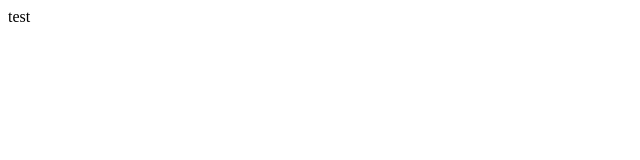
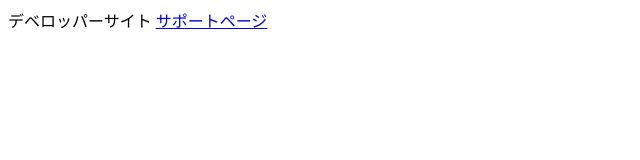
Before and after one commit to garden-source/kakinbo-hp, a plain HTML site: page index.html in a window 1280 px wide. Shown: the whole page, without its empty margins (0-640 px from the left). Drawn offline with Linux system fonts and the light colour scheme.

Commit message:
Update index.html

```diff
--- a/index.html
+++ b/index.html
@@ -1,5 +1,6 @@
 <html>
 <body>
-test
+デベロッパーサイト
+<a href="https://form.run/@1660295946">サポートページ</a>
 </dody>
 </html>
```
